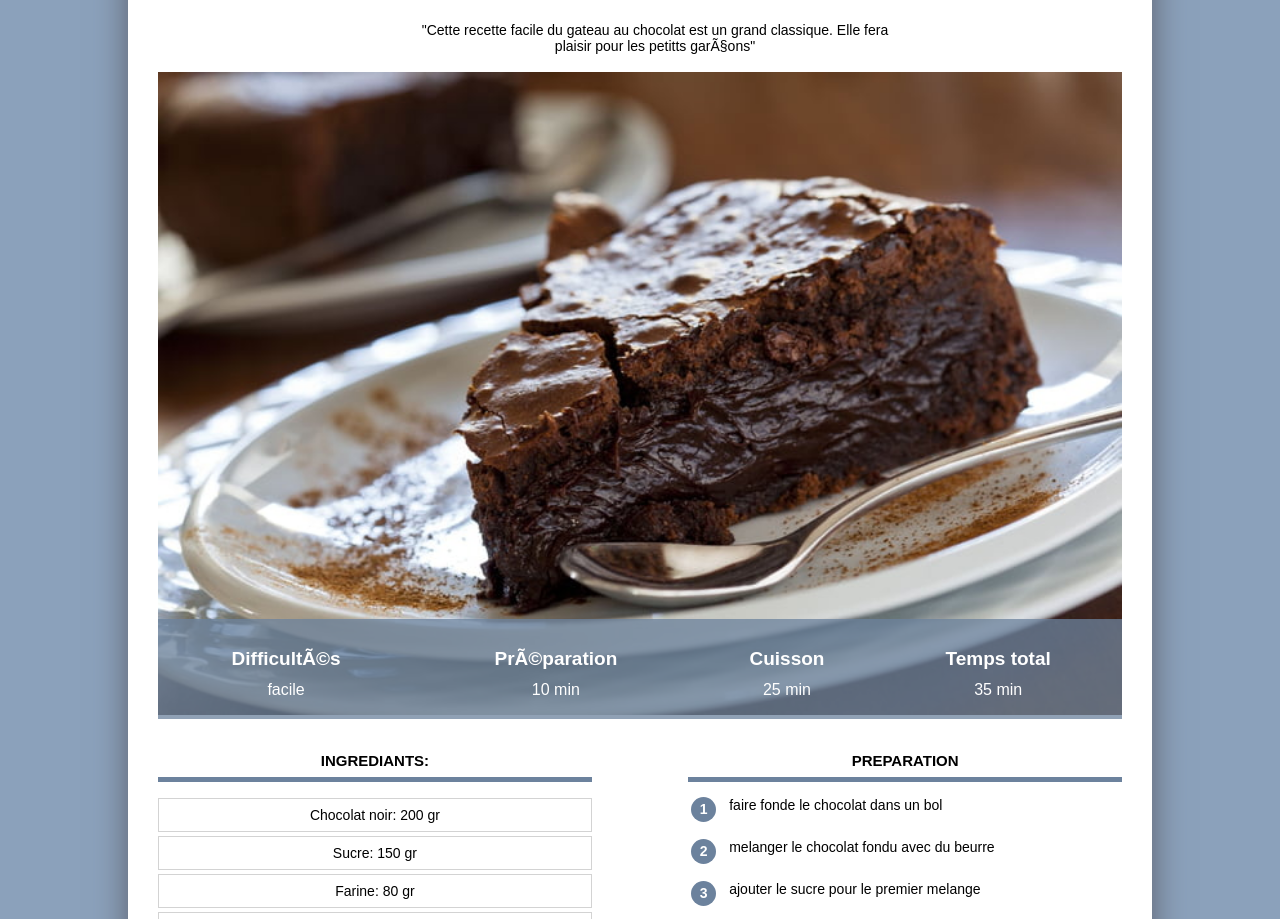
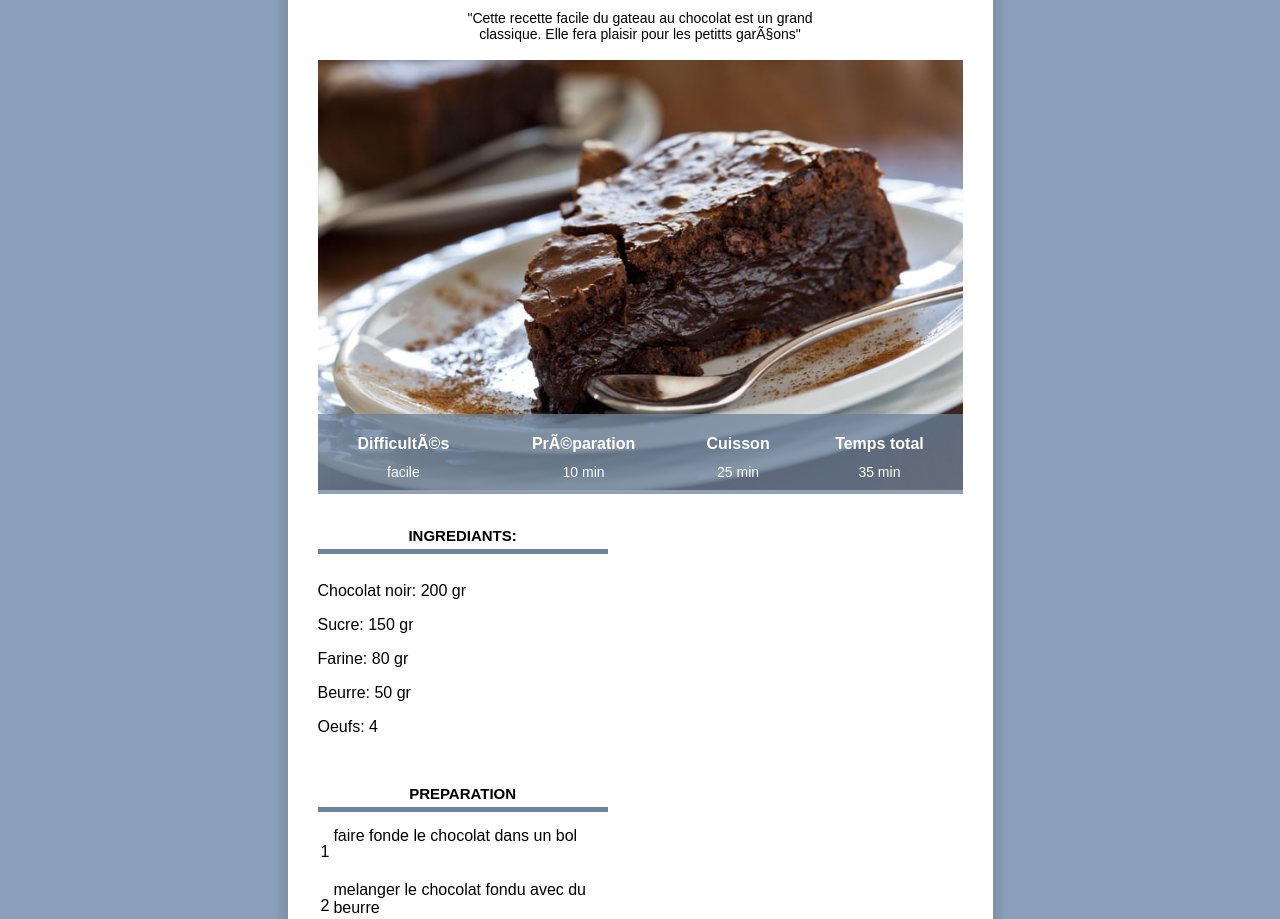
Before and after one commit to djuroggar/chchocolate-cake-recipe, a plain HTML site: page index.html in a window 1280 px wide. Shown: the part 147-1066 px from the top of the page. Drawn offline with Linux system fonts and the light colour scheme.

Commit message:
Add files via upload

```diff
--- a/index.html
+++ b/index.html
@@ -3,6 +3,7 @@
     <head>
         <title> recette du gateaux au chocolat</title>
         <meta charset="UTF_8">
+        <meta name="viewport" content="width=device-width, initial-scale=1" >
        <link rel="stylesheet" href="recette.css">
     <body>
 
--- a/recette.css
+++ b/recette.css
@@ -1,147 +1,190 @@
-
-*{
+* {
     overflow: auto;
 }
 
+body {
+    background-color: #8BA1BB;
+    font-family: Arial;
+    margin: 0;
+}
 
-body {background-color: #8BA1BB;
-    font-family: Arial, Helvetica, sans-serif;
-    margin: 0px;
-}
 div.contenu {
     background-color: white;
-    margin: 060px 10% 80px 10%;
-    padding: 0px 30px 30px 30px;
-    min-width: 724px;
-    box-shadow:  0 0 2em #5A5E6B;
-    overflow:visible ;
+    margin: 40px 8px 40px 8px;
+    padding: 0px 8px 20px 8px;
+    box-shadow: 0px 0px 8px 8px rgba(0, 0, 0, 0.1);
+    overflow: visible;
 }
+
 h1 {
     text-align: center;
-    margin-top: 12px;
     margin-bottom: 12px;
+    margin-top: 10px;
 }
+
 p.description {
     text-align: center;
-    max-width: 500px;
+    max-width: 400px;
     display: inline-block;
-    margin-top: 25px;
-    margin-left: 30px;
     font-size: 14px;
 }
+
+/* Mon commentaire CSS */
+
 .centre {
     text-align: center;
     width: 100%;
 }
+
 p.categorie {
     background-color: black;
     color: white;
     display: inline-block;
-    margin-top: -20px;
-    padding: 8px 14px;
-    margin-bottom: 0;
+    margin-top: -15px;
+    padding: 8px 18px;
+    margin-bottom: 0px;
     font-weight: bold;
-    font-size: 18px;
+    font-size: 16px;
+}
 
-}
-div.description {
+div.categorie {
     margin-bottom: 0px;
     margin-top: 0px;
     overflow: visible;
 }
-div.separateur{
+
+div.separateur {
+    width: 100px;
+    height: 1px;
     background-color: black;
-    width: 100px;
-    height: 2px;
-    margin: 0 auto;
+    margin-left: auto;
+    margin-right: auto;
 }
-div.info{
+
+div.info {
     position: relative;
+}
 
+table.info {
+    position: absolute;
+    bottom:0;
+    width: 100%;
+    color: white;
+    background-color: #6C829DC0;
+    height: 50px
+}
 
-}
-table.info{
-    position: absolute;
-    bottom: 0%;
-    width: 100%;
-    background-color: #6C829DC0;
-    color: white;
-    height: 100px;
-}
-table.info td{
+table.info td {
     text-align: center;
-    font-size: 16px;
+    font-size: 12px;
     vertical-align: top;
 }
+
 table.info th {
-    font-size: 19px;
+    font-size: 14px;
     vertical-align: bottom;
     padding-bottom: 8px;
+}
 
-}
-image.infor{
+img.info {
     display: block;
-    min-height: 300px;
-    max-height: 500px;
+    max-height: 400px;
     object-fit: cover;
+    min-height: 200px;
     background-color: lightgray;
 }
+
 div.colonne {
-    width: 45%;
-    margin-top: 20px ;
+    width: 100%;
+    margin-top: 20px;
 }
-div.colonne h2{
+
+div.colonne h2 {
     text-align: center;
     text-transform: uppercase;
     font-size: 15px;
     border-bottom: 5px solid #6C829D;
-    padding-bottom: 8px;
+    padding-bottom: 5px;
+}
 
+div.colonne1 {
+    display: inline-block;
 }
-div.colonne-1{
 
-    display: inline-block;
-    margin-right: 10%;
-
-
-}
-div.colonne-2{
-    float: right;
-
-}
-div.db p{
+div.ingredients p {
     text-align: center;
     font-size: 14px;
     border: 1px solid lightgray;
+    padding: 8px 0px;
+    margin-top: 4px;
+    margin-bottom: 0;
+}
 
-
-    padding: 8px 0;
-    margin-top: 4px;
-    margin-bottom: 0px;
-}
-table.preparation p.num {
+table.preparation p.numero {
     background-color: #6C829D;
-    color:white;
-    text-align: center;
+    color: white;
     width: 25px;
     height: 25px;
+    text-align: center;
+    font-size: 14px;
+    font-weight: bold;
     padding-top: 4px;
     box-sizing: border-box;
     border-radius: 50%;
-    margin: 0px;
+    margin: 0;
+}
+
+table.preparation td {
+    vertical-align: top;
+}
+
+table.preparation td.preparation_etape {
     font-size: 14px;
-    font-weight: bold;
+    padding-left: 10px;
+    padding-bottom: 10px;
+}
 
-}
-table.preparation td{
-    vertical-align: top;
-
-}
-table.preparation td.preparation-txt{
-   font-size: 14px;
-   padding-left: 10px;
-   padding-bottom: 10px;
-}
 table.preparation tr {
     height: 40px;
 }
+
+/* Styles pour ordinateur */
+@media only screen and (min-width: 768px) {
+    div.contenu {
+        margin: 60px 10% 80px 10%;
+        padding: 0px 30px 30px 30px;
+        min-width: 350px;
+    }
+
+    table.info {
+        height: 80px
+    }
+
+    table.info td {
+        font-size: 14px;
+    }
+
+    table.info th {
+        font-size: 16px;
+    }
+
+    div.colonne {
+        width: 45%;
+    }
+
+    div.colonne1 {
+        margin-right: 10%;
+    }
+
+    div.colonne2 {
+        float: right;
+    }
+}
+
+@media only screen and (min-width: 900px) {
+    div.contenu {
+        margin-left: auto;
+        margin-right: auto;
+        width: 645px;
+    }
+}
```
